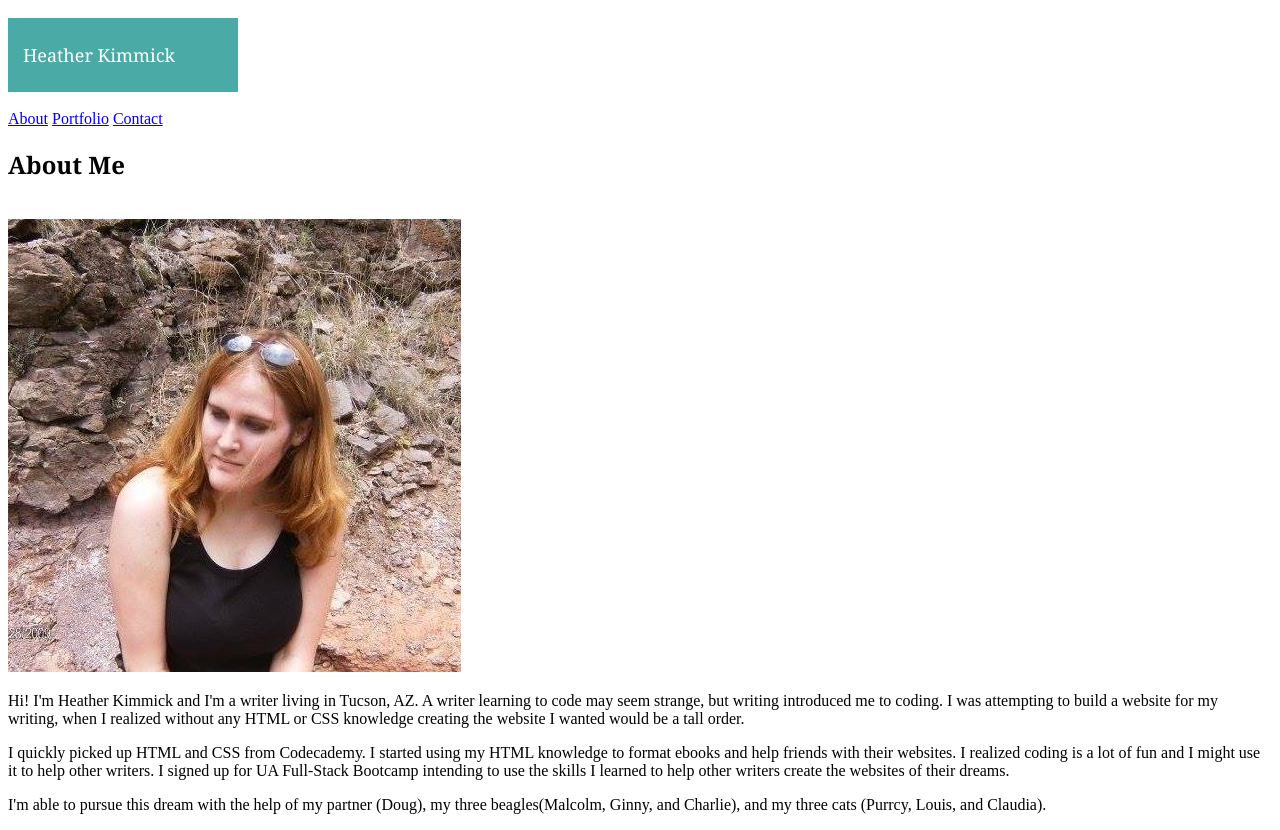
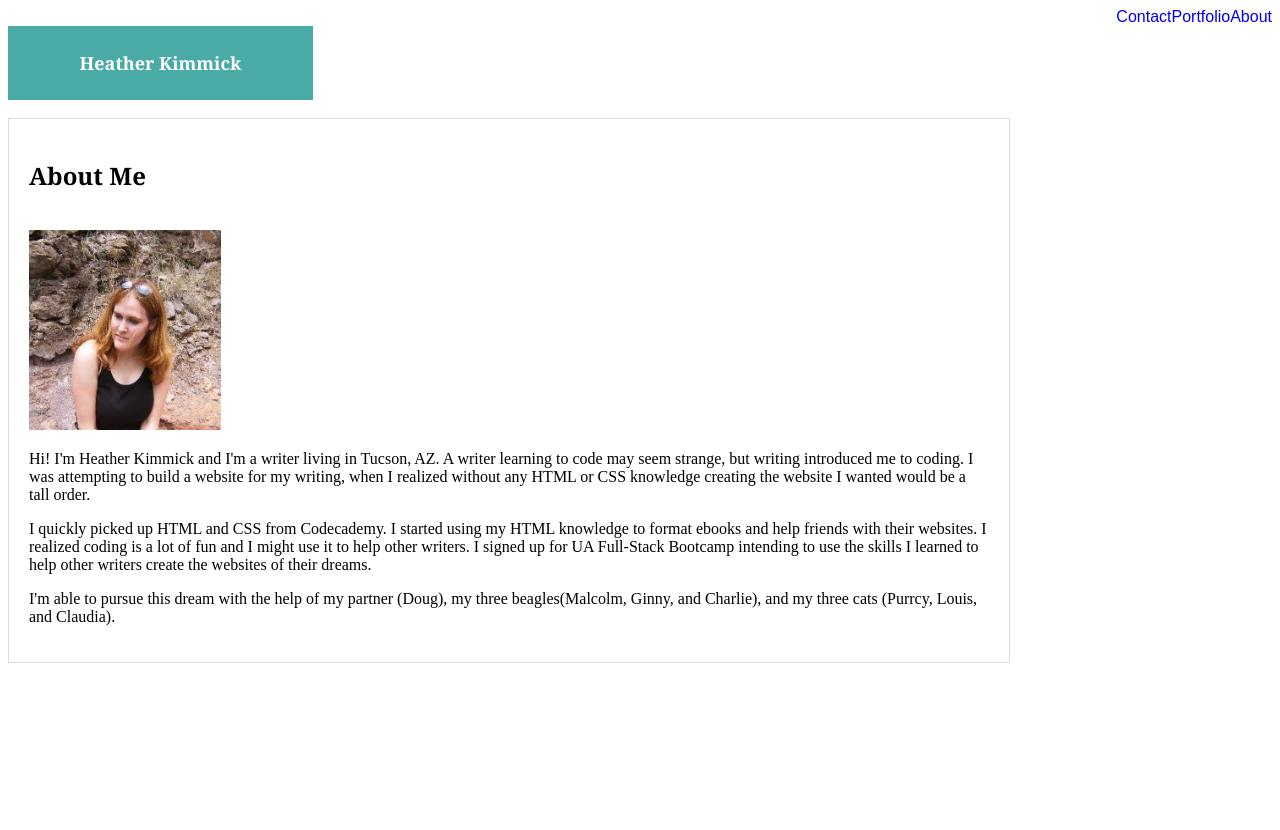
Before and after one commit to hkimmick23/Basic-Portfolio, a plain HTML site: page index.html in a window 1280 px wide. After the commit the page ends 800 px from the top, so only its background shows below. Drawn offline with Linux system fonts and the light colour scheme.

Commit message:
edited css, minor edits to html

```diff
--- a/assets/css/style.css
+++ b/assets/css/style.css
@@ -1,12 +1,37 @@
 .logo {
     font-family: Georgia, 'Times New Roman', Times, serif;
     font-size: large;
-    color: white;
+    font-weight: bold;
+    text-align: center;
+    color: #ffffff;
     background-color: #4aaaa5;
-    width: 200px;
+    width: 275px;
     padding: 25px 15px 25px 15px;
+    float: left;
+    overflow: auto;
+}
+
+a {
+    font-family: Arial, Helvetica Neue, Helevetica, sans-serif;
+    text-decoration: none;
+    float: right;
+    overflow: auto;
+}
+
+.container {
+    width: 960px;
+    background-color: #ffffff;
+    border: 1px solid;
+    border-color: #dddddd;
+    padding: 20px;
+    overflow: auto;
 }
 
 h2 {
     font-family: 'Georgia', 'Times New Roman', 'Times', 'serif';
 }
+
+#heather {
+    height: 200px;
+    width: 20%;
+}
--- a/index.html
+++ b/index.html
@@ -15,14 +15,16 @@
       <a href="contact.html">Contact</a>
     </header>
 
-    <h2>About Me</h2>
+    <section class="container">
+      <h2>About Me</h2>
 
-    <br/>
+      <br/>
 
-    <img src="assets/images/heather-kimmick.jpg" alt="Heather Kimmick">
+      <img id="heather" src="assets/images/heather-kimmick.jpg" alt="Heather Kimmick">
 
-    <p>Hi! I'm Heather Kimmick and I'm a writer living in Tucson, AZ. A writer learning to code may seem strange, but writing introduced me to coding. I was attempting to build a website for my writing, when I realized without any HTML or CSS knowledge creating the website I wanted would be a tall order. </p>
-    <p>I quickly picked up HTML and CSS from Codecademy. I started using my HTML knowledge to format ebooks and help friends with their websites. I realized coding is a lot of fun and I might use it to help other writers. I signed up for UA Full-Stack Bootcamp intending to use the skills I learned to help other writers create the websites of their dreams.</p>
-    <p>I'm able to pursue this dream with the help of my partner (Doug), my three beagles(Malcolm, Ginny, and Charlie), and my three cats (Purrcy, Louis, and Claudia). </p>
+      <p>Hi! I'm Heather Kimmick and I'm a writer living in Tucson, AZ. A writer learning to code may seem strange, but writing introduced me to coding. I was attempting to build a website for my writing, when I realized without any HTML or CSS knowledge creating the website I wanted would be a tall order. </p>
+      <p>I quickly picked up HTML and CSS from Codecademy. I started using my HTML knowledge to format ebooks and help friends with their websites. I realized coding is a lot of fun and I might use it to help other writers. I signed up for UA Full-Stack Bootcamp intending to use the skills I learned to help other writers create the websites of their dreams.</p>
+      <p>I'm able to pursue this dream with the help of my partner (Doug), my three beagles(Malcolm, Ginny, and Charlie), and my three cats (Purrcy, Louis, and Claudia). </p>
+    </section>
 </body>
 </html>
```
